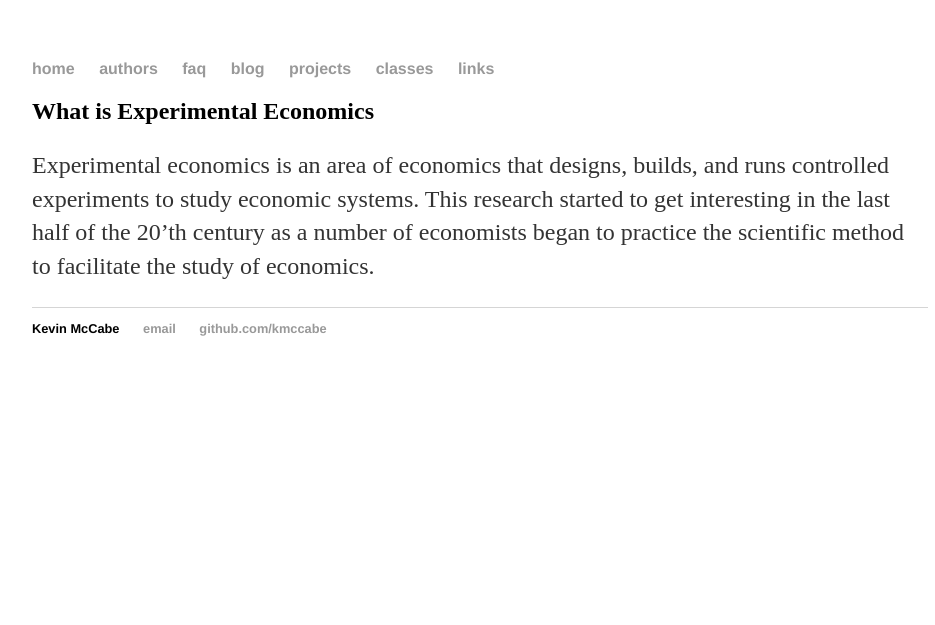
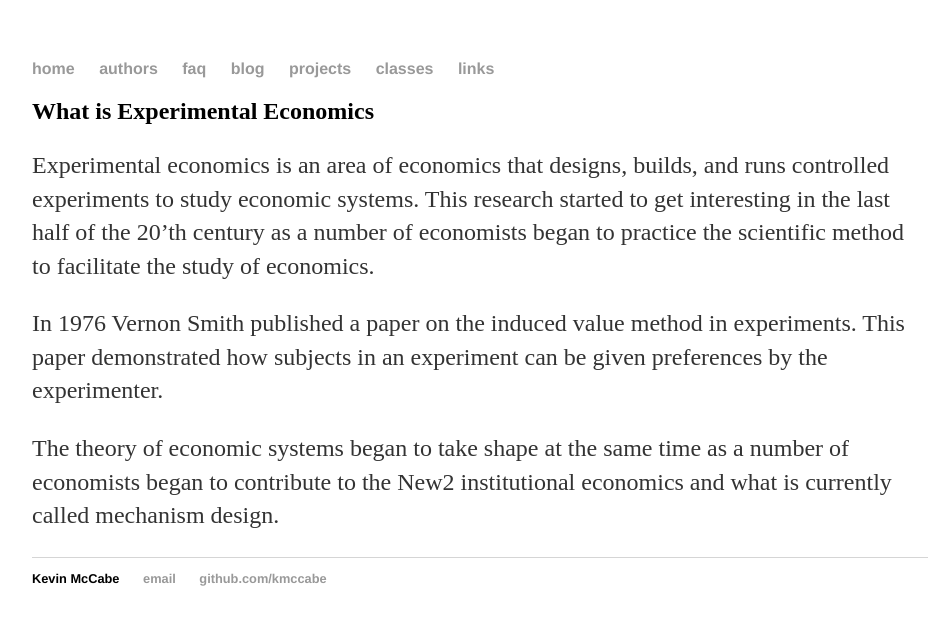
Before and after one commit to Kmccabe/KAM.github.io, a Jekyll site: the page built from _faqs/00010_experimental_economics.md, in a window 1280 px wide. Shown: the top 625 px of the page, without its empty margins (160-1095 px from the left). Built offline with Jekyll 4.4.1, drawn with Linux system fonts in a browser that asks for light colours.

Commit message:
Update 00010_experimental_economics.md

```diff
--- a/_faqs/00010_experimental_economics.md
+++ b/_faqs/00010_experimental_economics.md
@@ -4,3 +4,7 @@ date: 2018-03-24 00:00:00 Z
 layout: faq
 ---
 Experimental economics is an area of economics that designs, builds, and runs controlled experiments to study economic systems.  This research started to get interesting in the last half of the 20'th century as a number of economists began to practice the scientific method to facilitate the study of economics.
+
+In 1976 Vernon Smith published a paper on the induced value method in experiments.  This paper demonstrated how subjects in an experiment can be given preferences by the experimenter.
+
+The theory of economic systems began to take shape at the same time as a number of economists began to contribute to the New2 institutional economics and what is currently called mechanism design.
```
